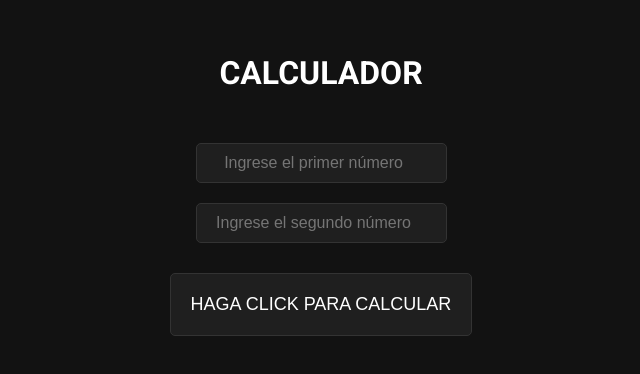
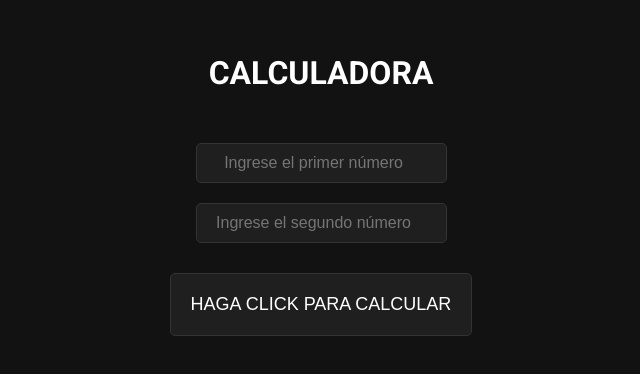
Before and after one commit to maximilianobt/segunda_preEntrega-MaxmilianoBurelaTello, a plain HTML site: page index.html in a window 1280 px wide. Shown: the part 216-590 px from the top of the page, without its empty margins (319-959 px from the left). Drawn offline with Linux system fonts and the light colour scheme.

Commit message:
segunda_preEntrega-MaxmilianoBurelaTello

```diff
--- a/index.html
+++ b/index.html
@@ -10,7 +10,7 @@
 </head>
 
 <body>
-    <h1> CALCULADOR </h1>
+    <h1> CALCULADORA </h1>
 
     <!-- Contenedor  -->
     <div class="input-container">
--- a/js/script.js
+++ b/js/script.js
@@ -12,7 +12,7 @@ function calcular() {
         return;
     }
 
-    // Cálculos
+    // Operaciones
     let resultados = {
         id: historialCalculos.length + 1,
         suma: numero1 + numero2,
```
